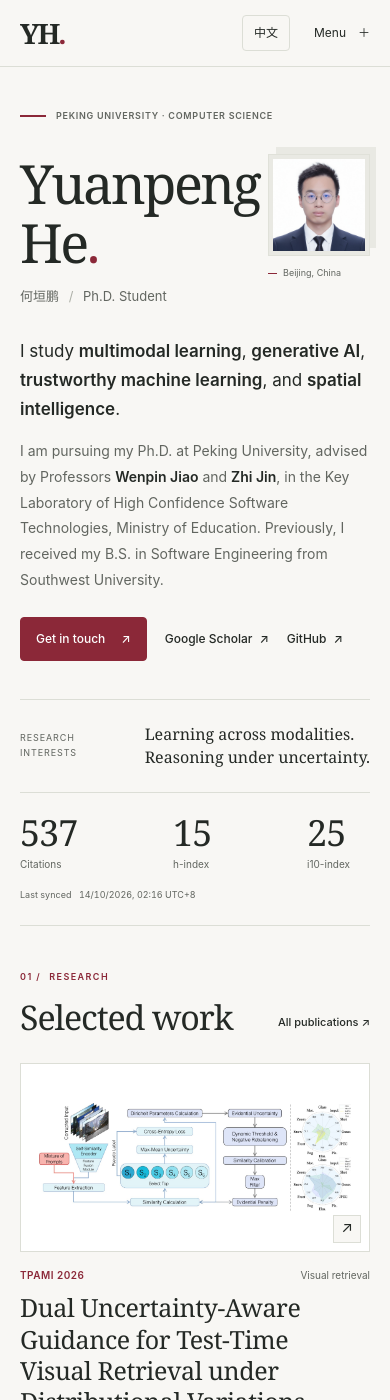
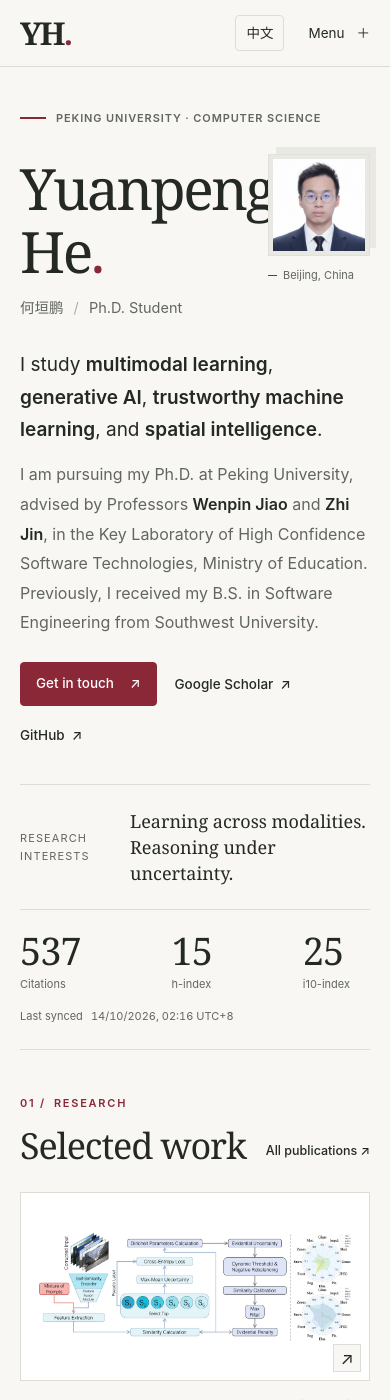
Before and after one commit to heyuanpengpku/heyuanpeng.github.io, a Jekyll site: the page built from _pages/about.md, in a window 390 px wide and 1400 px high. Built offline with Jekyll 4.4.1, drawn with Linux system fonts in a browser that asks for light colours.

Commit message:
Increase homepage typography for clearer reading

```diff
--- a/_layouts/academic.html
+++ b/_layouts/academic.html
@@ -17,7 +17,7 @@
   <script>
     try { var language = localStorage.getItem('site-lang'); if (language === 'zh') { document.documentElement.dataset.language = 'zh'; document.documentElement.lang = 'zh-CN'; } } catch (e) {}
   </script>
-  <link rel="stylesheet" href="{{ '/assets/css/academic.css' | relative_url }}">
+  <link rel="stylesheet" href="{{ '/assets/css/academic.css' | relative_url }}?v={{ site.time | date: '%s' }}">
   <script src="{{ '/assets/js/academic.js' | relative_url }}" defer></script>
   <script src="{{ '/assets/js/scholar-stats.js' | relative_url }}" defer></script>
   <script type="application/ld+json">{"@context":"https://schema.org","@type":"Person","name":"Yuanpeng He","alternateName":"何垣鹏","url":"https://www.hyppyh.top/","image":"https://www.hyppyh.top/images/photos/hyp.png","affiliation":{"@type":"CollegeOrUniversity","name":"Peking University"},"sameAs":["https://scholar.google.com/citations?user=HaefBCQAAAAJ","https://orcid.org/0000-0001-9071-2260","https://github.com/heyuanpengpku"]}</script>
--- a/assets/css/academic.css
+++ b/assets/css/academic.css
@@ -25,7 +25,7 @@ body {
   margin: 0;
   background: var(--paper);
   color: var(--ink);
-  font: 16px/1.65 var(--sans);
+  font: 18px/1.65 var(--sans);
   -webkit-font-smoothing: antialiased;
 }
 button,
@@ -137,7 +137,7 @@ html[data-language="zh"] .lang-en {
 }
 .wordmark {
   font-family: var(--serif);
-  font-size: 31px;
+  font-size: 33px;
   font-weight: 700;
   letter-spacing: -2px;
 }
@@ -150,7 +150,7 @@ html[data-language="zh"] .lang-en {
   margin-left: auto;
 }
 .desktop-nav a {
-  font-size: 13px;
+  font-size: 14.5px;
   font-weight: 500;
   padding: 10px 0;
   position: relative;
@@ -179,7 +179,7 @@ html[data-language="zh"] .lang-en {
   background: transparent;
   border: 1px solid var(--line);
   border-radius: 4px;
-  font-size: 12px;
+  font-size: 13.5px;
   min-width: 48px;
   min-height: 40px;
   color: var(--ink);
@@ -204,7 +204,7 @@ html[data-language="zh"] .lang-en {
 .mobile-nav a {
   display: block;
   padding: 10px;
-  font-size: 15px;
+  font-size: 17px;
 }
 .hero {
   padding-top: 88px;
@@ -215,7 +215,7 @@ html[data-language="zh"] .lang-en {
   align-items: center;
 }
 .eyebrow {
-  font-size: 11px;
+  font-size: 12.5px;
   text-transform: uppercase;
   letter-spacing: 0.14em;
   font-weight: 600;
@@ -232,7 +232,7 @@ html[data-language="zh"] .lang-en {
 }
 .hero h1 {
   font-family: var(--serif);
-  font-size: clamp(52px, 5.6vw, 80px);
+  font-size: clamp(55px, 5.94vw, 85px);
   font-weight: 400;
   line-height: 1.13;
   letter-spacing: -3.8px;
@@ -244,10 +244,10 @@ html[data-language="zh"] .lang-en {
 }
 html[data-language="zh"] .hero h1 {
   letter-spacing: 0.05em;
-  font-size: 76px;
+  font-size: 81px;
 }
 .name-secondary {
-  font-size: 17px;
+  font-size: 19px;
   margin-top: 12px;
   color: var(--muted);
 }
@@ -259,7 +259,7 @@ html[data-language="zh"] .hero h1 {
   max-width: 665px;
   margin-top: 28px;
   color: var(--muted);
-  font-size: 15px;
+  font-size: 17px;
   line-height: 1.85;
 }
 .hero-bio p + p {
@@ -267,7 +267,7 @@ html[data-language="zh"] .hero h1 {
 }
 .hero-bio p:first-child,
 .hero-bio p.lang-zh:nth-child(2) {
-  font-size: 18px;
+  font-size: 20px;
   line-height: 1.7;
   color: var(--ink);
 }
@@ -295,7 +295,7 @@ html[data-language="zh"] .hero-bio p.lang-zh + p.lang-en + p.lang-zh {
   padding: 12px 20px;
   min-height: 46px;
   border-radius: 4px;
-  font-size: 13px;
+  font-size: 14.5px;
   font-weight: 500;
   line-height: 1.45;
   transition:
@@ -314,7 +314,7 @@ html[data-language="zh"] .hero-bio p.lang-zh + p.lang-en + p.lang-zh {
   color: #fff;
 }
 .text-link {
-  font-size: 13px;
+  font-size: 14.5px;
   font-weight: 500;
   display: inline-flex;
   align-items: center;
@@ -346,7 +346,7 @@ html[data-language="zh"] .hero-bio p.lang-zh + p.lang-en + p.lang-zh {
   filter: saturate(0.88);
 }
 .portrait figcaption {
-  font-size: 10px;
+  font-size: 11px;
   color: var(--muted);
   display: flex;
   gap: 8px;
@@ -356,7 +356,7 @@ html[data-language="zh"] .hero-bio p.lang-zh + p.lang-en + p.lang-zh {
 }
 .portrait figcaption > span:last-child {
   margin-left: auto;
-  font-size: 9px;
+  font-size: 11px;
   font-variant-numeric: tabular-nums;
 }
 .portrait-line {
@@ -372,7 +372,7 @@ html[data-language="zh"] .hero-bio p.lang-zh + p.lang-en + p.lang-zh {
   padding-block: 27px;
 }
 .small-label {
-  font-size: 10px;
+  font-size: 11px;
   text-transform: uppercase;
   letter-spacing: 0.1em;
   color: var(--muted);
@@ -382,7 +382,7 @@ html[data-language="zh"] .hero-bio p.lang-zh + p.lang-en + p.lang-zh {
 }
 .research-note p {
   font-family: var(--serif);
-  font-size: 19px;
+  font-size: 21.5px;
   line-height: 1.45;
   margin-top: 5px;
 }
@@ -397,20 +397,20 @@ html[data-language="zh"] .hero-bio p.lang-zh + p.lang-en + p.lang-zh {
 }
 .metric-number {
   font-family: var(--serif);
-  font-size: 40px;
+  font-size: 42px;
   line-height: 1.1;
   letter-spacing: -1px;
   font-variant-numeric: tabular-nums;
 }
 .metric-label {
-  font-size: 11px;
+  font-size: 12.5px;
   color: var(--muted);
 }
 .strip-link {
   display: flex;
   flex-direction: column;
   gap: 8px;
-  font-size: 11px;
+  font-size: 12.5px;
   padding-left: 45px;
   border-left: 1px solid var(--line);
 }
@@ -426,20 +426,20 @@ html[data-language="zh"] .hero-bio p.lang-zh + p.lang-en + p.lang-zh {
   margin-bottom: 32px;
 }
 .section-index {
-  font-size: 10px;
+  font-size: 11px;
   letter-spacing: 0.16em;
   color: var(--accent);
   gap: 8px;
 }
 .section h2,
 .contact-section h2 {
-  font: 400 43px/1.2 var(--serif);
+  font: 400 46px/1.2 var(--serif);
   letter-spacing: -1.5px;
   margin-top: 12px;
 }
 html[data-language="zh"] .section h2,
 html[data-language="zh"] .contact-section h2 {
-  font-size: 36px;
+  font-size: 38px;
   letter-spacing: 0.025em;
 }
 .section-heading > .text-link {
@@ -483,7 +483,7 @@ html[data-language="zh"] .contact-section h2 {
   display: grid;
   place-items: center;
   border: 1px solid var(--line);
-  font-size: 15px;
+  font-size: 17px;
 }
 .featured-meta {
   display: flex;
@@ -491,7 +491,7 @@ html[data-language="zh"] .contact-section h2 {
   justify-content: space-between;
   gap: 5px;
   margin: 19px 0 9px;
-  font-size: 10px;
+  font-size: 11px;
   color: var(--muted);
 }
 .featured-meta > span:first-child {
@@ -501,7 +501,7 @@ html[data-language="zh"] .contact-section h2 {
   letter-spacing: 0.05em;
 }
 .featured-paper h3 {
-  font-size: 22px;
+  font-size: 25px;
   font-family: var(--serif);
   font-weight: 400;
   line-height: 1.25;
@@ -509,7 +509,7 @@ html[data-language="zh"] .contact-section h2 {
 }
 .featured-paper > p {
   color: var(--muted);
-  font-size: 13px;
+  font-size: 14.5px;
   margin-top: 12px;
   line-height: 1.75;
   margin-bottom: 18px;
@@ -518,7 +518,7 @@ html[data-language="zh"] .contact-section h2 {
   display: flex;
   gap: 16px;
   flex-wrap: wrap;
-  font-size: 11px;
+  font-size: 12.5px;
   font-weight: 600;
   color: var(--accent);
 }
@@ -534,7 +534,7 @@ html[data-language="zh"] .contact-section h2 {
   padding-top: 14px;
 }
 .heading-count {
-  font: 400 13px var(--sans);
+  font: 400 14.5px var(--sans);
   vertical-align: top;
   margin-left: 12px;
   color: var(--muted);
@@ -547,7 +547,7 @@ html[data-language="zh"] .contact-section h2 {
   letter-spacing: 0;
 }
 .section-note {
-  font-size: 12px;
+  font-size: 13.5px;
   line-height: 1.65;
   color: var(--muted);
   text-align: right;
@@ -568,7 +568,7 @@ html[data-language="zh"] .contact-section h2 {
   border: 1px solid transparent;
   background: transparent;
   padding: 8px 11px;
-  font-size: 12px;
+  font-size: 13.5px;
   color: var(--muted);
   min-height: 38px;
   border-radius: 3px;
@@ -591,7 +591,7 @@ html[data-language="zh"] .contact-section h2 {
   max-width: 250px;
 }
 .paper-search > span[aria-hidden] {
-  font-size: 23px;
+  font-size: 26px;
   line-height: 1;
 }
 .paper-search input {
@@ -599,7 +599,7 @@ html[data-language="zh"] .contact-section h2 {
   min-width: 0;
   background: transparent;
   color: var(--ink);
-  font-size: 12px;
+  font-size: 13.5px;
   width: 185px;
   padding: 5px;
 }
@@ -607,7 +607,7 @@ html[data-language="zh"] .contact-section h2 {
   color: var(--muted);
 }
 .publication-status {
-  font-size: 11px;
+  font-size: 12.5px;
   color: var(--muted);
   padding-bottom: 12px;
 }
@@ -622,10 +622,10 @@ html[data-language="zh"] .contact-section h2 {
 .publication-year {
   font-family: var(--serif);
   color: var(--muted);
-  font-size: 18px;
+  font-size: 20px;
 }
 .publication-venue {
-  font-size: 10px;
+  font-size: 11px;
   font-weight: 600;
   color: var(--accent);
   letter-spacing: 0.065em;
@@ -633,7 +633,7 @@ html[data-language="zh"] .contact-section h2 {
   margin-bottom: 6px;
 }
 .publication-content h3 {
-  font-size: 16px;
+  font-size: 18px;
   font-weight: 500;
   line-height: 1.55;
   text-wrap: pretty;
@@ -643,7 +643,7 @@ html[data-language="zh"] .contact-section h2 {
   text-underline-offset: 4px;
 }
 .venue-full {
-  font-size: 12px;
+  font-size: 13.5px;
   line-height: 1.6;
   color: var(--muted);
   margin-top: 6px;
@@ -659,7 +659,7 @@ html[data-language="zh"] .contact-section h2 {
   display: flex;
   gap: 6px;
   flex-wrap: wrap;
-  font-size: 9px;
+  font-size: 11px;
   color: var(--muted);
 }
 .publication-tags span {
@@ -708,7 +708,7 @@ html[data-language="zh"] .contact-section h2 {
   gap: 90px;
 }
 .subsection-heading {
-  font-size: 15px;
+  font-size: 17px;
   font-weight: 600;
   margin-bottom: 25px;
   display: flex;
@@ -716,7 +716,7 @@ html[data-language="zh"] .contact-section h2 {
   gap: 12px;
 }
 .small-count {
-  font-size: 10px;
+  font-size: 11px;
   font-weight: 400;
   color: var(--muted);
 }
@@ -746,23 +746,23 @@ html[data-language="zh"] .contact-section h2 {
   background: var(--accent);
 }
 .education-date {
-  font-size: 11px;
+  font-size: 12.5px;
   color: var(--muted);
   font-variant-numeric: tabular-nums;
 }
 .current-label {
   color: var(--accent);
   margin-left: 8px;
-  font-size: 9px;
+  font-size: 11px;
   border-bottom: 1px solid #d2b4b9;
 }
 .education-item h4 {
-  font-size: 17px;
+  font-size: 19px;
   font-weight: 500;
   margin: 7px 0 3px;
 }
 .education-item > p:last-child {
-  font-size: 12px;
+  font-size: 13.5px;
   color: var(--muted);
 }
 .project-list,
@@ -775,7 +775,7 @@ html[data-language="zh"] .contact-section h2 {
 .project-list li {
   border-top: 1px solid var(--line);
   padding: 13px 0;
-  font-size: 12px;
+  font-size: 13.5px;
   line-height: 1.8;
   color: var(--muted);
 }
@@ -795,7 +795,7 @@ html[data-language="zh"] .contact-section h2 {
 }
 .honor-list li {
   position: relative;
-  font-size: 13px;
+  font-size: 14.5px;
   line-height: 1.85;
   padding-left: 18px;
   margin-bottom: 15px;
@@ -807,13 +807,13 @@ html[data-language="zh"] .contact-section h2 {
   left: 0;
   top: 0;
   color: var(--accent);
-  font-size: 11px;
+  font-size: 12.5px;
 }
 .honor-list strong {
   color: var(--ink);
 }
 .service-intro {
-  font-size: 13px;
+  font-size: 14.5px;
   line-height: 1.85;
   color: var(--muted);
 }
@@ -823,7 +823,7 @@ html[data-language="zh"] .contact-section h2 {
   gap: 20px 15px;
   margin: 28px 0;
   font-family: var(--serif);
-  font-size: 21px;
+  font-size: 23.5px;
   color: #464d43;
 }
 .more-details {
@@ -835,7 +835,7 @@ html[data-language="zh"] .contact-section h2 {
   align-items: center;
   justify-content: space-between;
   gap: 14px;
-  font-size: 12px;
+  font-size: 13.5px;
   font-weight: 500;
   padding: 15px 0;
   cursor: pointer;
@@ -848,7 +848,7 @@ html[data-language="zh"] .contact-section h2 {
   color: var(--accent);
 }
 .details-icon {
-  font-size: 19px;
+  font-size: 21.5px;
   font-weight: 400;
   transition: transform 0.2s;
 }
@@ -861,7 +861,7 @@ html[data-language="zh"] .contact-section h2 {
 .service-list li {
   padding: 10px 0;
   border-top: 1px solid var(--line);
-  font-size: 12px;
+  font-size: 13.5px;
   line-height: 1.8;
   color: var(--muted);
 }
@@ -871,7 +871,7 @@ html[data-language="zh"] .contact-section h2 {
 }
 .hyp-pill {
   display: inline-block;
-  font-size: 9px;
+  font-size: 11px;
   padding: 0 4px;
   margin: 0 2px;
   border: 1px solid var(--line);
@@ -886,13 +886,13 @@ html[data-language="zh"] .contact-section h2 {
   padding-block: 70px 60px;
 }
 .contact-section h2 {
-  font-size: 49px;
+  font-size: 52px;
 }
 .contact-email {
   display: inline-flex;
   gap: 15px;
   align-items: center;
-  font-size: 19px;
+  font-size: 21.5px;
   margin-top: 24px;
   color: var(--accent);
   border-bottom: 1px solid #d6bdc1;
@@ -900,7 +900,7 @@ html[data-language="zh"] .contact-section h2 {
   overflow-wrap: anywhere;
 }
 .contact-address {
-  font-size: 12px;
+  font-size: 13.5px;
   line-height: 1.8;
   color: var(--muted);
   margin-top: 18px;
@@ -909,14 +909,14 @@ html[data-language="zh"] .contact-section h2 {
   padding-top: 28px;
 }
 .contact-aside blockquote {
-  font: italic 22px/1.7 var(--serif);
+  font: italic 25px/1.7 var(--serif);
   color: var(--muted);
   max-width: 370px;
 }
 .social-links {
   display: flex;
   gap: 25px;
-  font-size: 11px;
+  font-size: 12.5px;
   margin-top: 26px;
 }
 .site-footer {
@@ -926,11 +926,11 @@ html[data-language="zh"] .contact-section h2 {
   align-items: center;
   padding-block: 24px;
   border-top: 1px solid var(--line);
-  font-size: 10px;
+  font-size: 11px;
   color: var(--muted);
 }
 .footer-name {
-  font-size: 12px;
+  font-size: 13.5px;
   color: var(--ink);
 }
 .footer-name span {
@@ -938,7 +938,7 @@ html[data-language="zh"] .contact-section h2 {
   color: var(--muted);
 }
 .back-top {
-  font-size: 11px;
+  font-size: 12.5px;
 }
 
 @media (min-width: 1500px) {
@@ -947,7 +947,7 @@ html[data-language="zh"] .contact-section h2 {
     padding-bottom: 85px;
   }
   .hero h1 {
-    font-size: 84px;
+    font-size: 89px;
   }
 }
 
@@ -961,7 +961,7 @@ html[data-language="zh"] .contact-section h2 {
     gap: 55px;
   }
   .hero h1 {
-    font-size: 62px;
+    font-size: 66px;
   }
   .desktop-nav {
     gap: 22px;
@@ -984,10 +984,10 @@ html[data-language="zh"] .contact-section h2 {
     gap: 55px;
   }
   .featured-meta {
-    font-size: 9px;
+    font-size: 11px;
   }
   .featured-paper h3 {
-    font-size: 20px;
+    font-size: 22.5px;
   }
   .paper-search {
     max-width: 210px;
@@ -1008,7 +1008,7 @@ html[data-language="zh"] .contact-section h2 {
     gap: 16px;
   }
   .desktop-nav a {
-    font-size: 12px;
+    font-size: 13.5px;
   }
   .hero {
     padding-top: 60px;
@@ -1017,18 +1017,18 @@ html[data-language="zh"] .contact-section h2 {
     gap: 35px;
   }
   .hero h1 {
-    font-size: 49px;
+    font-size: 52px;
     letter-spacing: -2px;
   }
   html[data-language="zh"] .hero h1 {
-    font-size: 60px;
+    font-size: 64px;
   }
   .hero-bio {
-    font-size: 13px;
+    font-size: 14.5px;
   }
   .hero-bio p:first-child,
   .hero-bio p.lang-zh:nth-child(2) {
-    font-size: 16px;
+    font-size: 18px;
   }
   .portrait figcaption > span:last-child {
     display: none;
@@ -1037,24 +1037,24 @@ html[data-language="zh"] .contact-section h2 {
     gap: 18px;
   }
   .hero-links .text-link {
-    font-size: 11px;
+    font-size: 12.5px;
   }
   .hero-links .button {
     padding: 11px 14px;
     gap: 16px;
-    font-size: 12px;
+    font-size: 13.5px;
   }
   .research-strip {
     gap: 25px;
   }
   .research-note p {
-    font-size: 16px;
+    font-size: 18px;
   }
   .metrics {
     gap: 23px;
   }
   .metric-number {
-    font-size: 34px;
+    font-size: 36px;
   }
   .strip-link {
     display: none;
@@ -1063,7 +1063,7 @@ html[data-language="zh"] .contact-section h2 {
     padding-block: 55px;
   }
   .section h2 {
-    font-size: 37px;
+    font-size: 39px;
   }
   .featured-grid {
     gap: 18px;
@@ -1076,10 +1076,10 @@ html[data-language="zh"] .contact-section h2 {
     gap: 3px 10px;
   }
   .featured-paper h3 {
-    font-size: 21px;
+    font-size: 23.5px;
   }
   .featured-paper > p {
-    font-size: 12px;
+    font-size: 13.5px;
   }
   .publication-controls {
     flex-wrap: wrap;
@@ -1100,14 +1100,14 @@ html[data-language="zh"] .contact-section h2 {
     height: 75px;
   }
   .publication-content h3 {
-    font-size: 15px;
+    font-size: 17px;
   }
   .experience-grid,
   .recognition-grid {
     gap: 35px;
   }
   .education-date {
-    font-size: 10px;
+    font-size: 11px;
   }
   .current-label {
     display: block;
@@ -1116,17 +1116,17 @@ html[data-language="zh"] .contact-section h2 {
   }
   .service-wordmarks {
     grid-template-columns: repeat(3, 1fr);
-    font-size: 20px;
+    font-size: 22.5px;
     gap: 14px;
   }
   .contact-section {
     gap: 40px;
   }
   .contact-email {
-    font-size: 15px;
+    font-size: 17px;
   }
   .contact-aside blockquote {
-    font-size: 19px;
+    font-size: 21.5px;
   }
 }
 
@@ -1143,7 +1143,7 @@ html[data-language="zh"] .contact-section h2 {
     gap: 15px;
   }
   .wordmark {
-    font-size: 28px;
+    font-size: 31.5px;
   }
   .desktop-nav {
     display: none;
@@ -1153,7 +1153,7 @@ html[data-language="zh"] .contact-section h2 {
   }
   .menu-button {
     display: flex;
-    font-size: 12px;
+    font-size: 13.5px;
   }
   .language-button {
     padding: 5px 10px;
@@ -1170,13 +1170,13 @@ html[data-language="zh"] .contact-section h2 {
     display: contents;
   }
   .hero .eyebrow {
-    font-size: 9px;
+    font-size: 11px;
     letter-spacing: 0.08em;
     grid-column: 1;
   }
   .hero h1 {
     grid-column: 1;
-    font-size: 54px;
+    font-size: 57px;
     letter-spacing: -2.5px;
     margin-top: 0;
     line-height: 1.1;
@@ -1188,12 +1188,12 @@ html[data-language="zh"] .contact-section h2 {
     max-width: 220px;
   }
   html[data-language="zh"] .hero h1 {
-    font-size: 48px;
+    font-size: 51px;
     margin-top: 16px;
     max-width: calc(100% - 110px);
   }
   .name-secondary {
-    font-size: 13px;
+    font-size: 14.5px;
     margin-top: -17px;
     max-width: calc(100% - 110px);
   }
@@ -1217,7 +1217,7 @@ html[data-language="zh"] .contact-section h2 {
     left: 7px;
   }
   .portrait figcaption {
-    font-size: 9px;
+    font-size: 11px;
     margin-top: 10px;
     gap: 6px;
   }
@@ -1226,13 +1226,13 @@ html[data-language="zh"] .contact-section h2 {
   }
   .hero-bio {
     margin-top: 0;
-    font-size: 14px;
+    font-size: 16px;
     line-height: 1.85;
     grid-column: 1;
   }
   .hero-bio p:first-child,
   .hero-bio p.lang-zh:nth-child(2) {
-    font-size: 17px;
+    font-size: 19px;
   }
   .hero-links {
     margin-top: -6px;
@@ -1243,7 +1243,7 @@ html[data-language="zh"] .contact-section h2 {
     padding: 11px 15px;
   }
   .hero-links .text-link {
-    font-size: 12px;
+    font-size: 13.5px;
   }
   .research-strip {
     padding-block: 23px;
@@ -1258,11 +1258,11 @@ html[data-language="zh"] .contact-section h2 {
     gap: 20px;
   }
   .research-note p {
-    font-size: 16px;
+    font-size: 18px;
     margin: 0;
   }
   .research-note .small-label {
-    font-size: 9px;
+    font-size: 11px;
     max-width: 90px;
   }
   .metrics {
@@ -1273,10 +1273,10 @@ html[data-language="zh"] .contact-section h2 {
     padding-top: 20px;
   }
   .metric-number {
-    font-size: 36px;
+    font-size: 38px;
   }
   .metric-label {
-    font-size: 10px;
+    font-size: 11px;
   }
   .section {
     padding-block: 44px;
@@ -1287,19 +1287,19 @@ html[data-language="zh"] .contact-section h2 {
     align-items: flex-end;
   }
   .section h2 {
-    font-size: 34px;
+    font-size: 36px;
     letter-spacing: -1.1px;
   }
   html[data-language="zh"] .section h2 {
-    font-size: 29px;
+    font-size: 32.5px;
   }
   .section-heading > .text-link {
-    font-size: 11px;
+    font-size: 12.5px;
     gap: 3px;
     white-space: nowrap;
   }
   .section-index {
-    font-size: 9px;
+    font-size: 11px;
   }
   .featured-grid {
     grid-template-columns: minmax(0, 1fr);
@@ -1318,25 +1318,25 @@ html[data-language="zh"] .contact-section h2 {
   }
   .featured-meta {
     justify-content: space-between;
-    font-size: 10px;
+    font-size: 11px;
     margin-top: 15px;
   }
   .featured-paper h3 {
-    font-size: 25px;
+    font-size: 28px;
   }
   .featured-paper > p {
-    font-size: 14px;
+    font-size: 16px;
     margin-top: 9px;
     margin-bottom: 10px;
   }
   .paper-links {
-    font-size: 12px;
+    font-size: 13.5px;
   }
   .section-note {
     display: none;
   }
   .heading-count {
-    font-size: 11px;
+    font-size: 12.5px;
     width: 24px;
     height: 24px;
     margin-left: 9px;
@@ -1348,7 +1348,7 @@ html[data-language="zh"] .contact-section h2 {
     gap: 2px;
   }
   .year-filters button {
-    font-size: 11px;
+    font-size: 12.5px;
     padding: 8px 9px;
   }
   .publication-row {
@@ -1363,23 +1363,23 @@ html[data-language="zh"] .contact-section h2 {
     display: none;
   }
   .publication-content h3 {
-    font-size: 15px;
+    font-size: 17px;
   }
   .venue-full {
-    font-size: 11px;
+    font-size: 12.5px;
   }
   .publication-bottom {
     gap: 10px;
   }
   .publication-tags {
-    font-size: 9px;
+    font-size: 11px;
   }
   .publication-status {
-    font-size: 10px;
+    font-size: 11px;
   }
   .show-publications {
     width: 100%;
-    font-size: 12px;
+    font-size: 13.5px;
   }
   .experience-grid,
   .recognition-grid {
@@ -1388,30 +1388,30 @@ html[data-language="zh"] .contact-section h2 {
   }
   .subsection-heading {
     margin-bottom: 22px;
-    font-size: 15px;
+    font-size: 17px;
   }
   .education-date {
-    font-size: 11px;
+    font-size: 12.5px;
   }
   .current-label {
     display: inline;
     margin-left: 8px;
   }
   .education-item h4 {
-    font-size: 18px;
+    font-size: 20px;
   }
   .education-item > p:last-child {
-    font-size: 13px;
+    font-size: 14.5px;
   }
   .project-list li {
-    font-size: 13px;
+    font-size: 14.5px;
   }
   .honor-list li {
-    font-size: 13px;
+    font-size: 14.5px;
   }
   .service-wordmarks {
     grid-template-columns: repeat(4, 1fr);
-    font-size: 20px;
+    font-size: 22.5px;
   }
   .contact-section {
     grid-template-columns: 1fr;
@@ -1419,10 +1419,10 @@ html[data-language="zh"] .contact-section h2 {
     padding-block: 44px;
   }
   .contact-section h2 {
-    font-size: 43px;
+    font-size: 46px;
   }
   .contact-email {
-    font-size: clamp(14px, 4.6vw, 19px);
+    font-size: clamp(16px, 4.88vw, 21.5px);
     gap: 8px;
   }
   .contact-aside {
@@ -1431,12 +1431,12 @@ html[data-language="zh"] .contact-section h2 {
     padding-top: 25px;
   }
   .contact-aside blockquote {
-    font-size: 21px;
+    font-size: 23.5px;
     max-width: 100%;
   }
   .social-links {
     margin-top: 22px;
-    font-size: 12px;
+    font-size: 13.5px;
   }
   .site-footer {
     flex-wrap: wrap;
@@ -1446,10 +1446,10 @@ html[data-language="zh"] .contact-section h2 {
   .site-footer p {
     order: 3;
     width: 100%;
-    font-size: 10px;
+    font-size: 11px;
   }
   .footer-name {
-    font-size: 11px;
+    font-size: 12.5px;
   }
 }
 
@@ -1465,23 +1465,23 @@ html[data-language="zh"] .contact-section h2 {
     width: 88px;
   }
   .name-secondary {
+    font-size: 12.5px;
+  }
+  .hero .eyebrow {
     font-size: 11px;
-  }
-  .hero .eyebrow {
-    font-size: 8px;
   }
   .hero-links {
     gap: 12px;
   }
   .hero-links .text-link {
-    font-size: 11px;
+    font-size: 12.5px;
   }
   .year-filters button {
     padding: 8px 7px;
   }
   .service-wordmarks {
     gap: 14px 8px;
-    font-size: 18px;
+    font-size: 20px;
   }
 }
 
@@ -1569,7 +1569,7 @@ html[data-language="zh"] .contact-section h2 {
 }
 .scholar-updated {
   margin-top: 12px;
-  font-size: 10px;
+  font-size: 11px;
   color: var(--muted);
   line-height: 1.6;
 }
@@ -1585,6 +1585,6 @@ html[data-language="zh"] .contact-section h2 {
   }
   .scholar-updated {
     margin-top: 15px;
-    font-size: 9px;
-  }
-}
+    font-size: 11px;
+  }
+}
```
